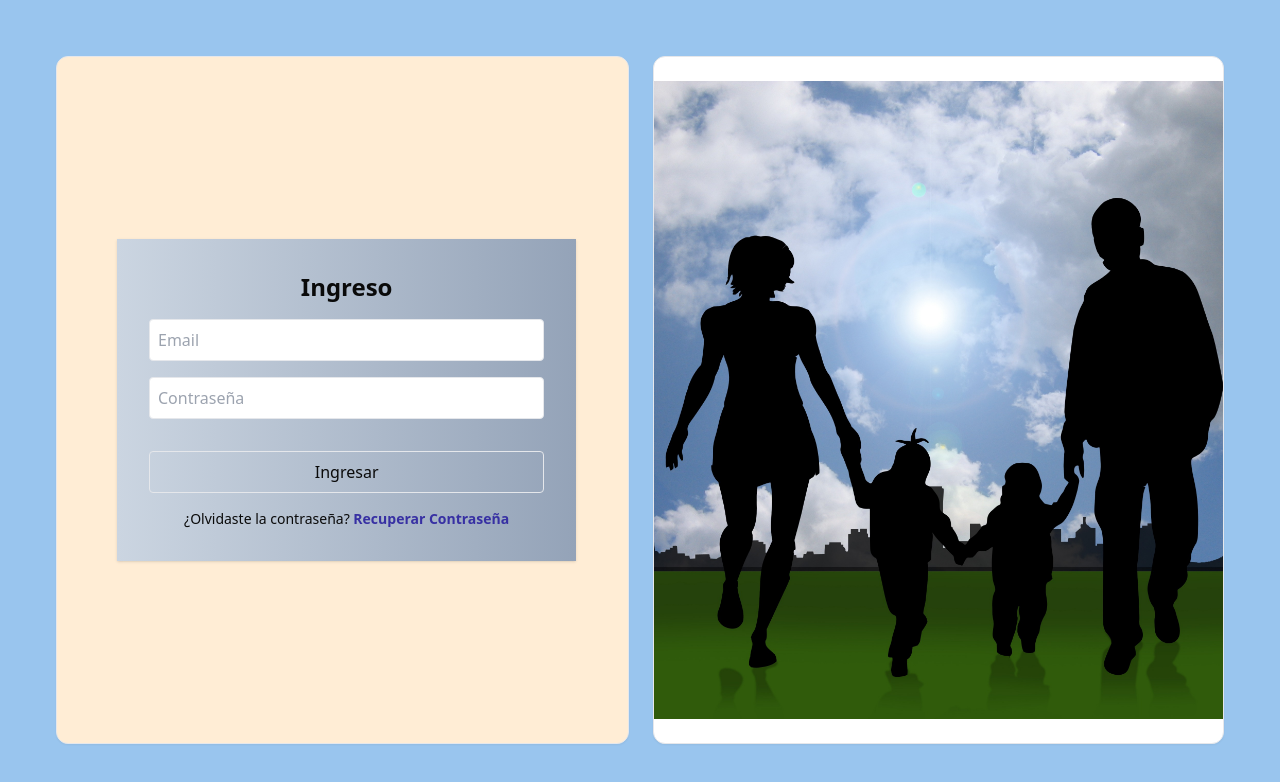
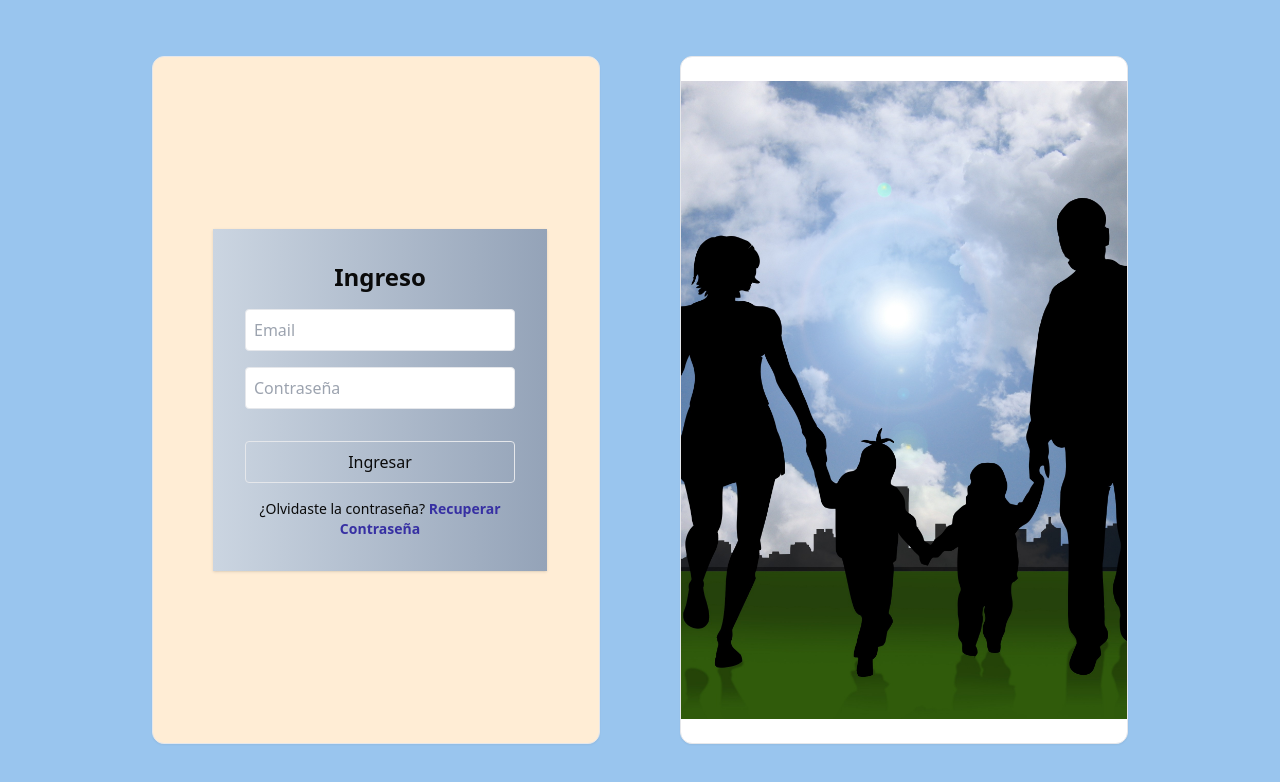
Before and after one commit to roger349/app-rua-nv1, a React (Vite) app: page /app-rua-nv1/login in a window 1280 px wide. Shown: the top 782 px of the page. Built offline with nearby package versions, Linux system fonts and the light colour scheme.

Commit message:
dieciseisavo quinto app-rua-nv1

```diff
--- a/src/pages/Login.jsx
+++ b/src/pages/Login.jsx
@@ -65,8 +65,8 @@ export default function Login() {
   };
 
   return (
-    <div className="flex h-screen gap-x-6 p-14 m-0">
-      <Card className="w-1/2 flex items-center justify-center bg-orange-100 p-14">
+    <div className="flex h-screen justify-center gap-x-20 p-14 m-0">
+      <Card className="w-full max-w-sm md:max-w-md flex items-center justify-center bg-orange-100 p-14">
         <form className="bg-gradient-to-r from-slate-300 to-slate-400 ml-2 p-8 w-full shadow"
           onSubmit={handleSubmit}>
           <h1 className="text-2xl font-bold mb-4 text-center">
@@ -116,7 +116,7 @@ export default function Login() {
           </p>
         </form>
       </Card>
-      <Card className="w-1/2 flex m-0">
+      <Card className="w-full max-w-sm md:max-w-md flex">
         <img className="w-full h-full object-cover" src={family}/>
       </Card>
     </div>
```
